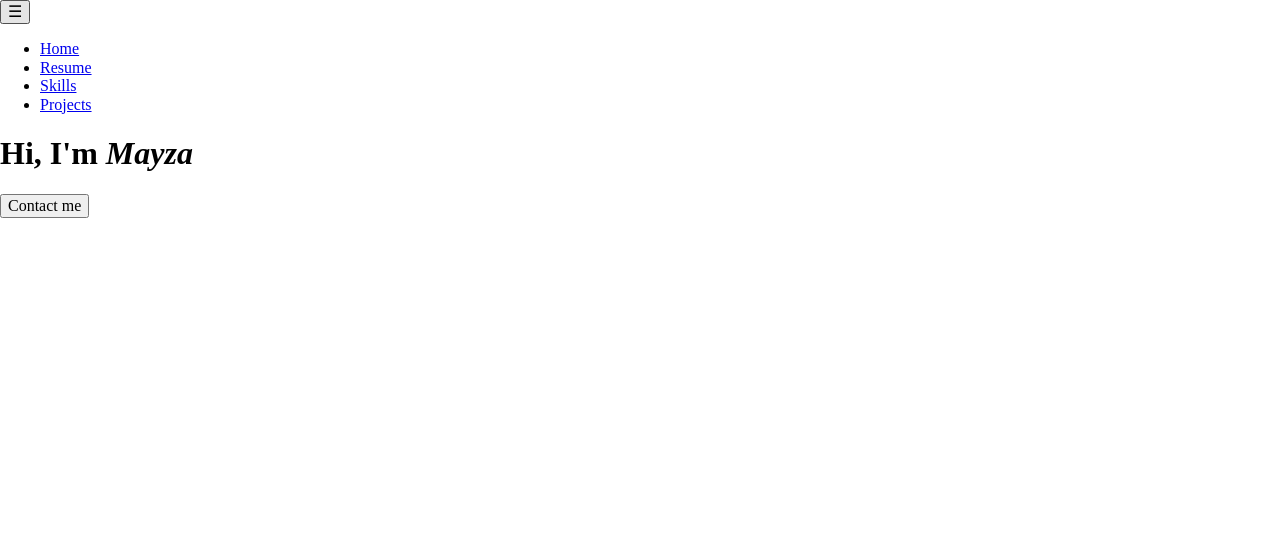
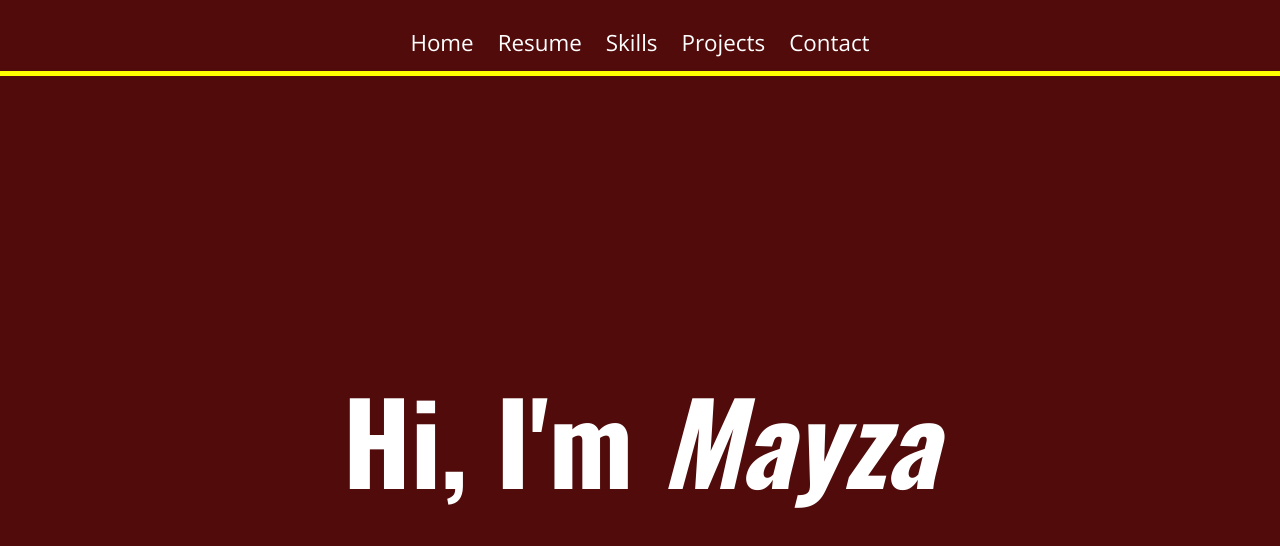
Before and after one commit to mayzabar26/Mayza_Barbosa_Portifolio, a plain HTML site: page index.html in a window 1280 px wide. Drawn offline with nearby package versions, Linux system fonts and the light colour scheme; a web font is replaced by a local one.

Commit message:
Creating home page | HTML and CSS

```diff
--- a/index.html
+++ b/index.html
@@ -6,7 +6,7 @@
     <title>Mayza Costa Barbosa</title>
     <meta name="description" content="Portfolio website showcasing my work as a designer and front-end web developer. Explore creative projects, web designs, and coding skills.">
     <meta name="author" content="Mayza Costa Barbosa">
-    <link rel="stylesheet" href="">
+    <link rel="stylesheet" href="styles/style_large.css">
     <link rel="stylesheet" href="">
     <link rel="icon" href="images/m_icon.png"> <!--Adding Favicon tag-->
 
@@ -18,8 +18,8 @@
 
     <link rel="stylesheet" href="https://cdn.jsdelivr.net/npm/normalize.css@8.0.1/normalize.min.css"> <!--Normalize CDN-->
     <link rel="preconnect" href="https://fonts.googleapis.com">
-    <link rel="preconnect" href="https://fonts.gstatic.com" crossorigin>
-    <link href="https://fonts.googleapis.com/css2?family=Balsamiq+Sans:ital,wght@0,400;0,700;1,400;1,700&family=Caprasimo&family=DM+Sans:ital,opsz,wght@0,9..40,100..1000;1,9..40,100..1000&family=Open+Sans:ital,wght@0,300..800;1,300..800&family=Roboto:ital,wght@0,100..900;1,100..900&display=swap" rel="stylesheet">
+<link rel="preconnect" href="https://fonts.gstatic.com" crossorigin>
+<link href="https://fonts.googleapis.com/css2?family=Balsamiq+Sans:ital,wght@0,400;0,700;1,400;1,700&family=Caprasimo&family=DM+Sans:ital,opsz,wght@0,9..40,100..1000;1,9..40,100..1000&family=Open+Sans:ital,wght@0,300..800;1,300..800&family=Oswald:wght@200..700&family=Roboto:ital,wght@0,100..900;1,100..900&display=swap" rel="stylesheet">
     <!--<script src="scripts/home-script.js" defer></script>-->
 </head>
 
@@ -34,6 +34,8 @@
                 <li><a href="#">Resume</a></li>
                 <li><a href="#">Skills</a></li>
                 <li><a href="#">Projects</a></li>
+                <li><a href="#">Contact</a></li>
+
             </ul>
         </nav>
     </header>
@@ -41,10 +43,6 @@
     <main>
         <section class="introduction">
             <h1 id="my-name">Hi, I'm <em>Mayza</em></h1>
-        </section>
-
-        <section class="contact-me">
-            <button class="contactMe_Btn">Contact me</button>
         </section>
     </main>
 
--- /dev/null
+++ b/styles/style_large.css
@@ -0,0 +1,103 @@
+/*______________________Reset______________________*/
+* {margin: 0; padding: 0; box-sizing: border-box;}
+
+:root {
+    --bk_color_1: white;
+    --bk_color_2: pink;
+    --bk_color_3: rgb(238, 77, 104);
+    --bk_color_4: rgb(190, 21, 49);
+    --bk_color_5: rgb(81, 11, 11);
+
+    --font_1: Balsamiq Sans;
+    --font_2: Caprasimo;
+    --font_3: DM Sans;
+    --font_4: "Open Sans";
+    --font_5: Roboto;
+    --font_6: Poppins;
+    --font_7: Oswald;
+
+    --general_color_1: black;
+    --general_color_2: white;
+    --general_color_3: aqua;
+    --general_color_4: yellow;
+    --general_color_5: rgb(190, 21, 49);
+    --general_color_6: rgb(81, 11, 11);
+}
+
+/*______________________BODY______________________*/
+body {
+    text-align: center;
+    animation-name: infinite;
+    animation-duration: 6s;
+    animation-iteration-count: infinite;
+    background-color: var(--general_color_6);
+}
+
+/*@keyframes infinite {
+    0%   {background-color: black;}
+    5%   {background-color: pink;}
+    25%  {background-color: rgb(238, 77, 104);}
+    50%  {background-color: rgb(190, 21, 49);}
+    100% {background-color: rgb(81, 11, 11)}
+}*/
+
+
+/*______________________HEADER______________________*/
+nav {
+    float: center;
+    padding: 20px;
+}
+
+a {
+    color: var(--bk_color_1);
+    text-decoration: none;
+}
+
+a:hover {
+    cursor: pointer;
+    color: var(--general_color_3);
+}
+
+ul {list-style: none;}
+
+li {
+    display: inline-block;
+    justify-content: center;
+    align-content: center;
+    padding: 10px;
+    font-size: 1.4rem;
+    font-family: var(--font_4);
+}
+
+header {
+    position: fixed;
+    width: 100%;
+    height: 76px;
+    top: 0;
+    left: 0;
+    border-bottom: 5px solid var(--general_color_4);
+}
+
+#hamb-button {display: none;}
+
+
+/*______________________MAIN______________________*/
+
+.introduction {
+    display: inline-block;
+    justify-content: center;
+    align-content: center;
+    height: 100vh; /*ocupa altura total da tela */
+    padding-top: 76px; /*para compensar o header fixo */
+}
+
+#my-name {
+    font-size: 7rem;
+    color: var(--general_color_2);
+    font-family: var(--font_7);
+}
+
+button > #contactMe_Btn {
+    width: 40%;
+    height: 30px;
+}
```
Also changed, not shown: styles/style.css (deleted), styles/style_small.css (added).
